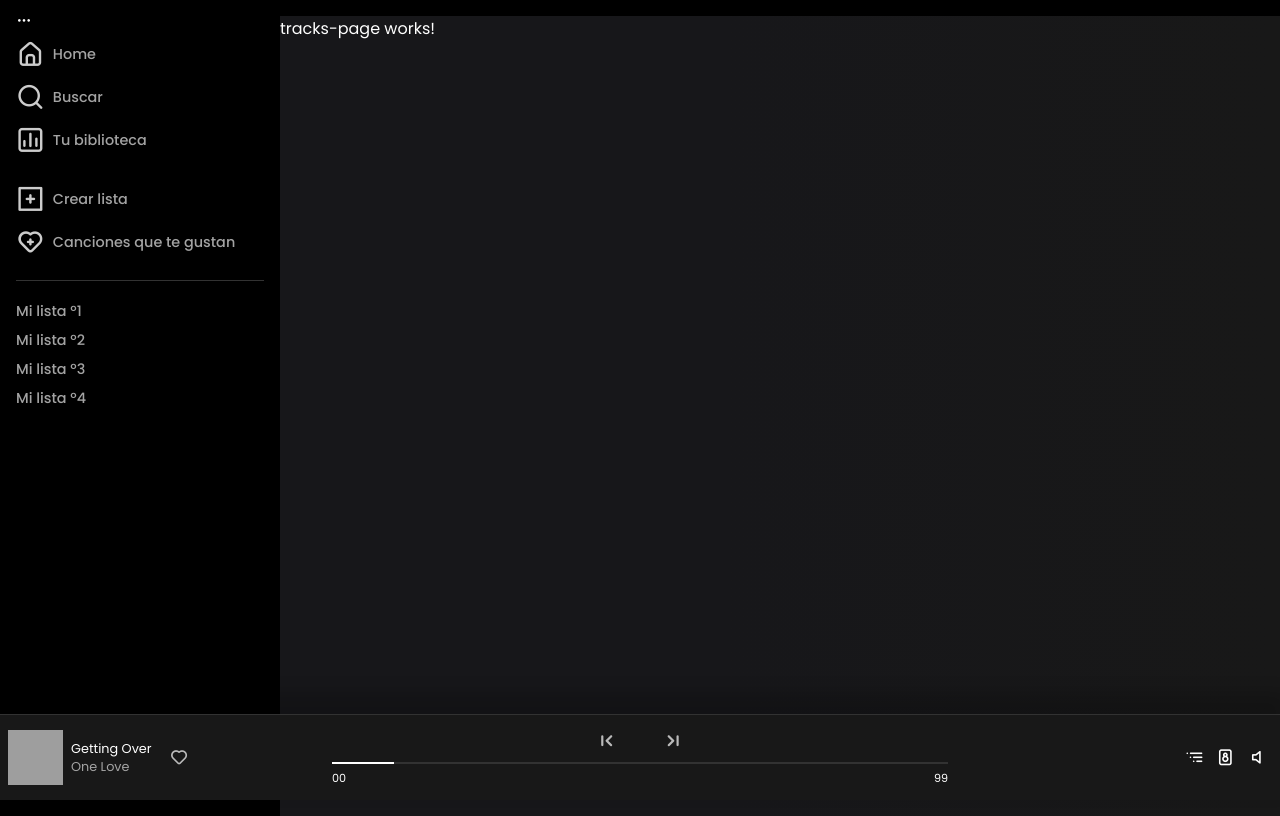
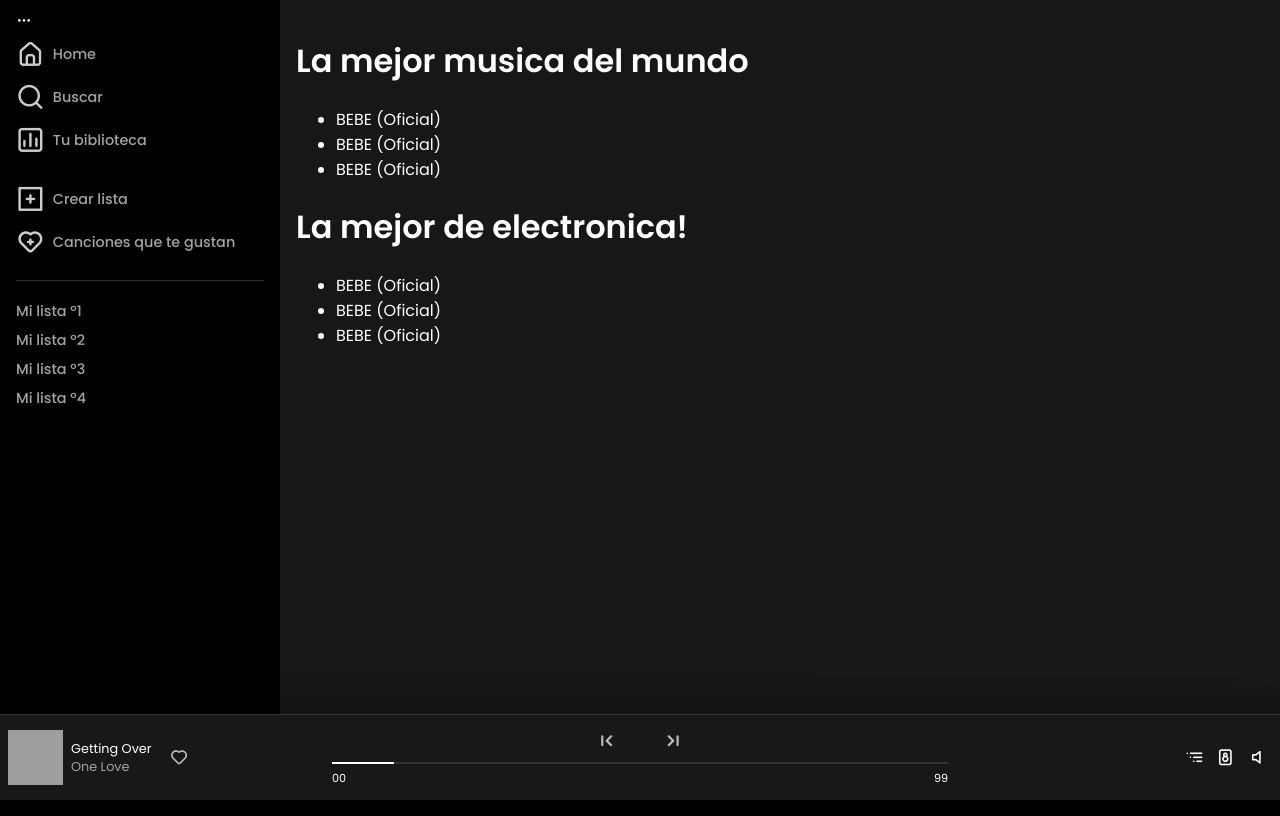
Before and after one commit to alexDev2808/spotify-angular, an Angular app: page /tracks in a window 1280 px wide. Built offline with nearby package versions, Linux system fonts and the light colour scheme; grey boxes are pictures that could not be loaded.

Commit message:
Comunicacion entre componentes

```diff
--- a/src/app/modules/tracks/pages/tracks-page/tracks-page.component.css
+++ b/src/app/modules/tracks/pages/tracks-page/tracks-page.component.css
@@ -0,0 +1,3 @@
+.tracks-page{
+    padding: 1rem;
+}
--- a/src/app/modules/tracks/pages/tracks-page/tracks-page.component.html
+++ b/src/app/modules/tracks/pages/tracks-page/tracks-page.component.html
@@ -1 +1,7 @@
-<p>tracks-page works!</p>
+<div class="tracks-page">
+    <!-- Section top (small)-->
+    <app-section-generic [dataTracks]="mockTracksList" [mode]="'small'" [title]="'La mejor musica del mundo'"></app-section-generic>
+    <!-- Section medium (big) -->
+    <app-section-generic [dataTracks]="mockTracksList" [mode]="'big'" [title]="'La mejor de electronica!'"></app-section-generic>
+
+</div>
--- a/src/app/modules/tracks/pages/tracks-page/tracks-page.component.ts
+++ b/src/app/modules/tracks/pages/tracks-page/tracks-page.component.ts
@@ -7,4 +7,15 @@
 })
 export class TracksPageComponent {
 
+  mockTracksList = [
+    {
+      name: 'BEBE (Oficial)'
+    },
+    {
+      name: 'BEBE (Oficial)'
+    },
+    {
+      name: 'BEBE (Oficial)'
+    },
+  ]
 }
--- a/src/app/modules/tracks/tracks.module.ts
+++ b/src/app/modules/tracks/tracks.module.ts
@@ -3,6 +3,7 @@
 
 import { TracksRoutingModule } from './tracks-routing.module';
 import { TracksPageComponent } from './pages/tracks-page/tracks-page.component';
+import { SharedModule } from '@shared/shared.module';
 
 
 @NgModule({
@@ -11,7 +12,8 @@
   ],
   imports: [
     CommonModule,
-    TracksRoutingModule
+    TracksRoutingModule,
+    SharedModule
   ]
 })
 export class TracksModule { }
--- /dev/null
+++ b/src/app/shared/components/card-player/card-player.component.html
@@ -0,0 +1 @@
+<p>card-player works!</p>
--- /dev/null
+++ b/src/app/shared/components/section-generic/section-generic.component.html
@@ -0,0 +1,12 @@
+<div class="section--generic">
+    <h1 class="section--generic__title">{{title}}</h1>
+
+    <div class="section--generic__player--zone">
+        <ul class="player--list" [ngClass]="{'card-small':mode === 'small','card-big':mode === 'big'}">
+            <li *ngFor="let track of dataTracks">
+                {{ track.name}}
+                <!-- <app-card-player [track]="track" [mode]="mode"></app-card-player> -->
+            </li>
+        </ul>
+    </div>
+</div>
```
Also changed, not shown: src/app/shared/components/card-player/card-player.component.ts (added, +10 -0 lines), src/app/shared/components/section-generic/section-generic.component.ts (added, +13 -0 lines), src/app/shared/shared.module.ts (+8 -2 lines), src/app/shared/components/card-player/card-player.component.css (added), src/app/shared/components/section-generic/section-generic.component.css (added), 2 other files (tests, documents, lock files or other folders).
